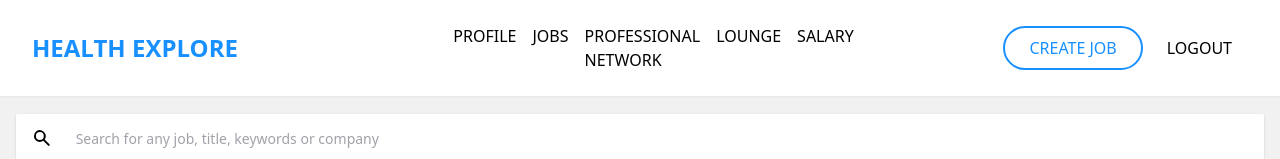
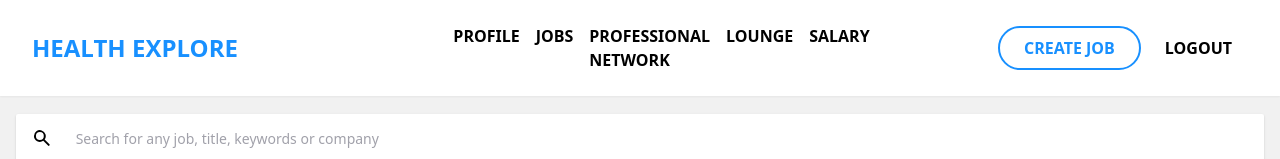
Before and after one commit to rahulm2/rahul-mehra-2021-07-05, a Next.js app: page / in a window 1280 px wide. Shown: the top 159 px of the page. Built offline with nearby package versions, Linux system fonts and the light colour scheme; no server answers.

Commit message:
made headers bold

```diff
--- a/components/header/index.js
+++ b/components/header/index.js
@@ -34,10 +34,10 @@ export default function Header() {
           ))}
         </nav>
         <nav className='flex flex-col flex-1 justify-end items-start w-full mb-4 lg:items-center lg:flex-row lg:mb-0'>
-          <a className='flex items-start w-max px-2 py-2 text-accent border-2 border-blue-500 rounded-3xl cursor-pointer lg:px-6 lg:items-center lg:justify-center'>
+          <a className='flex items-start w-max px-2 py-2 font-semibold text-accent border-2 border-blue-500 rounded-3xl cursor-pointer lg:px-6 lg:items-center lg:justify-center'>
             {CREATE_JOB_BTN_TEXT}
           </a>
-          <a className='flex items-start w-max px-2 py-2 cursor-pointer lg:px-6 lg:items-center lg:justify-center'>
+          <a className='flex items-start w-max px-2 py-2 font-semibold cursor-pointer lg:px-6 lg:items-center lg:justify-center'>
             {LOGOUT_BTN_TEXT}
           </a>
         </nav>
--- a/components/header/nav-link.js
+++ b/components/header/nav-link.js
@@ -1,5 +1,5 @@
 import React from 'react';
 
 export default function NavLink({ link }) {
-  return <a className='py-2 px-2 cursor-pointer'>{link}</a>;
+  return <a className='py-2 px-2 font-semibold cursor-pointer'>{link}</a>;
 }
```
Also changed, not shown: 1 other file (tests, documents, lock files or other folders).
